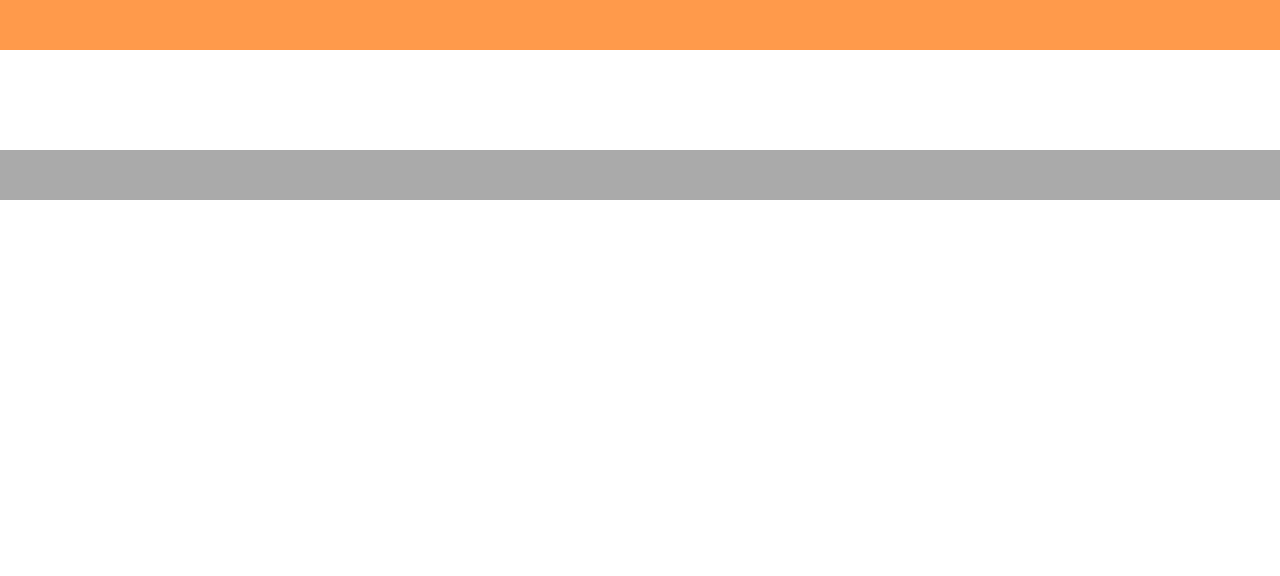
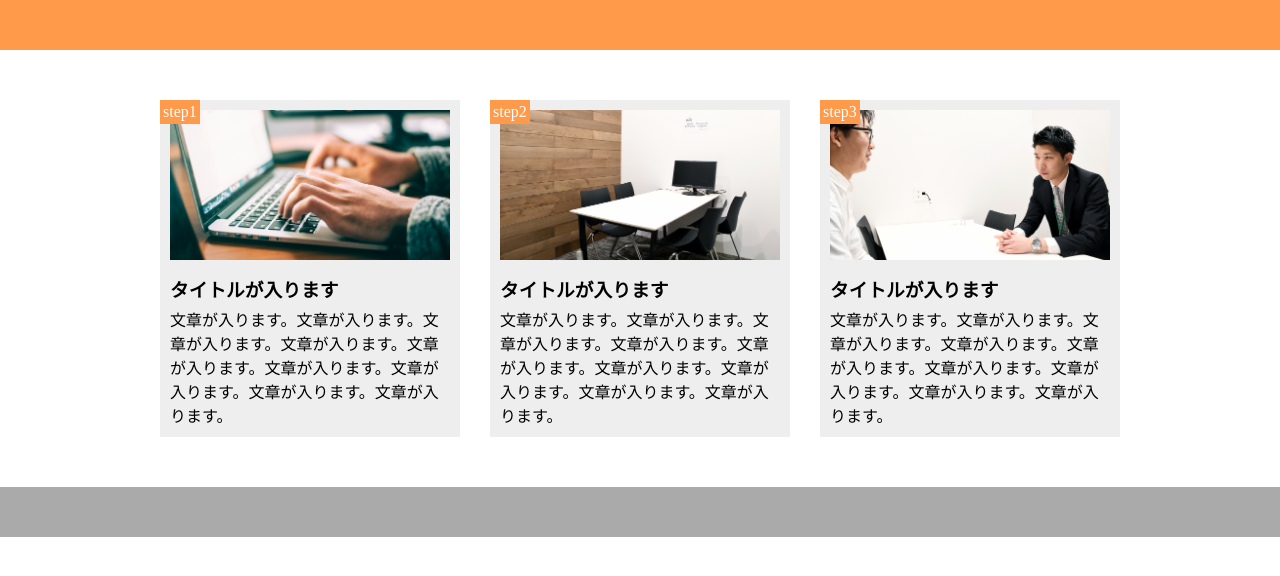
Before and after one commit to masutaniR/1-9_exercise_2, a plain HTML site: page index.html in a window 1280 px wide. Drawn offline with Linux system fonts and the light colour scheme.

Commit message:
[Finish] 1-9

```diff
--- a/index.html
+++ b/index.html
@@ -8,23 +8,24 @@
   <body>
     <header></header>
     <main>
-      <div class="contents">
-        <section class="step-box">
-          <p class="step"></p>
-          <h3 class="step-title"></h3>
-          <p></p>
-        </section>
-        <section class="step-box">
-          <p class="step"></p>
-          <h3 class="step-title"></h3>
-          <p></p>
-        </section>
-        <section class="step-box">
-          <p class="step"></p>
-          <h3 class="step-title"></h3>
-          <p></p>
-        </section>
-      </div>
+        <div class="content">
+          <div class="content-visual1"></div>
+          <p class="step">step1</p>
+          <h3 class="step-title">タイトルが入ります</h3>
+          <p>文章が入ります。文章が入ります。文章が入ります。文章が入ります。文章が入ります。文章が入ります。文章が入ります。文章が入ります。文章が入ります。</p>
+        </div>
+        <div class="content">
+          <div class="content-visual2"></div>
+          <p class="step">step2</p>
+          <h3 class="step-title">タイトルが入ります</h3>
+          <p>文章が入ります。文章が入ります。文章が入ります。文章が入ります。文章が入ります。文章が入ります。文章が入ります。文章が入ります。文章が入ります。</p>
+        </div>
+        <div class="content">
+          <div class="content-visual3"></div>
+          <p class="step">step3</p>
+          <h3 class="step-title">タイトルが入ります</h3>
+          <p>文章が入ります。文章が入ります。文章が入ります。文章が入ります。文章が入ります。文章が入ります。文章が入ります。文章が入ります。文章が入ります。</p>
+        </div>
     </main>
     <footer></footer>
   </body>
--- a/style.css
+++ b/style.css
@@ -12,15 +12,45 @@ main {
   width: 960px;
   margin: 50px auto;
   display: flex;
-  justify-content: center;
 }
-.step-box {
+.content {
+  width: 300px;
+  padding: 10px;
+  background-color: #eee;
+  margin-right: 30px;
+  position: relative;
 }
-.step-box:last-child {
+.content:last-child {
+  margin-right: 0;
+}
+.content-visual1 {
+  height: 150px;
+  background-image: url(img/flow01.png);
+  background-size: cover;
+  background-position: bottom;
+}
+.content-visual2 {
+  height: 150px;
+  background-image: url(img/flow02.png);
+  background-size: cover;
+  background-position: bottom;
+}
+.content-visual3 {
+  height: 150px;
+  background-image: url(img/flow03.png);
+  background-size: cover;
+  background-position: bottom;
 }
 .step {
+  padding: 3px;
+  color: #fff;
+  background-color: #ff9a4b;
+  position: absolute;
+  top: 0;
+  left: 0;
 }
 .step-title {
+  padding: 15px 0 5px;
 }
 footer {
   width: 100%;
```
